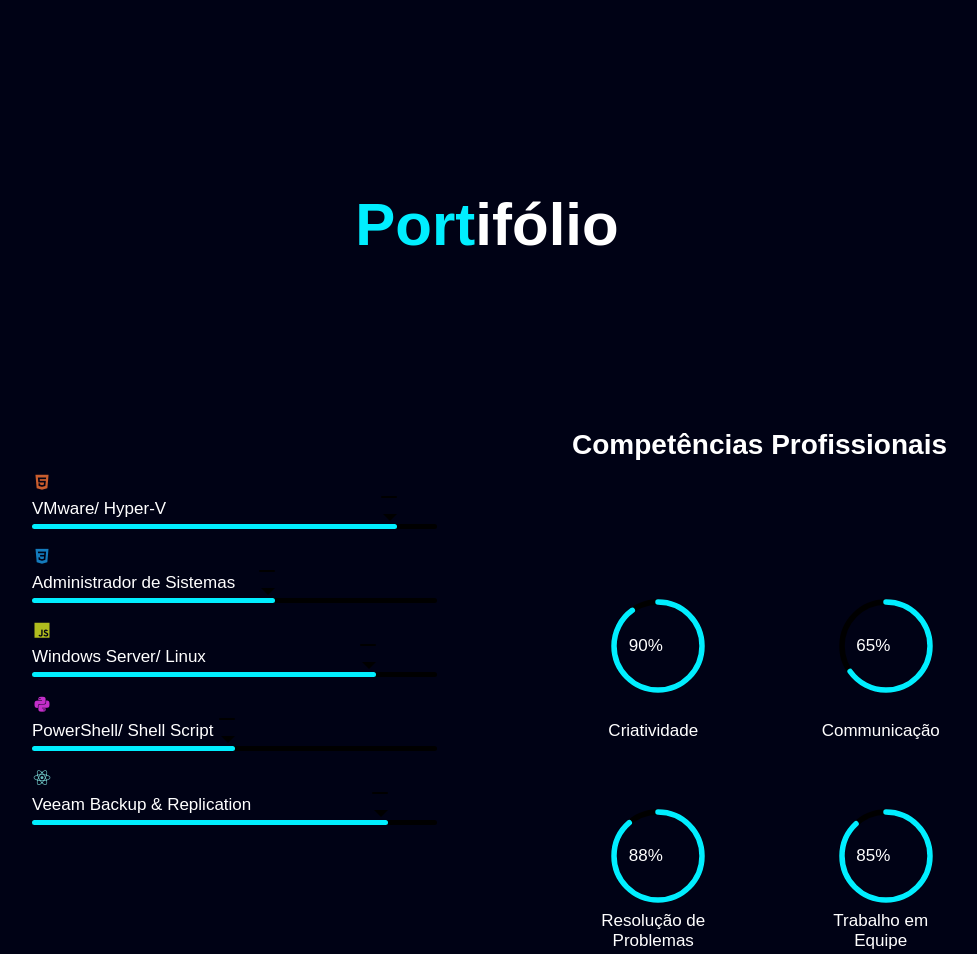
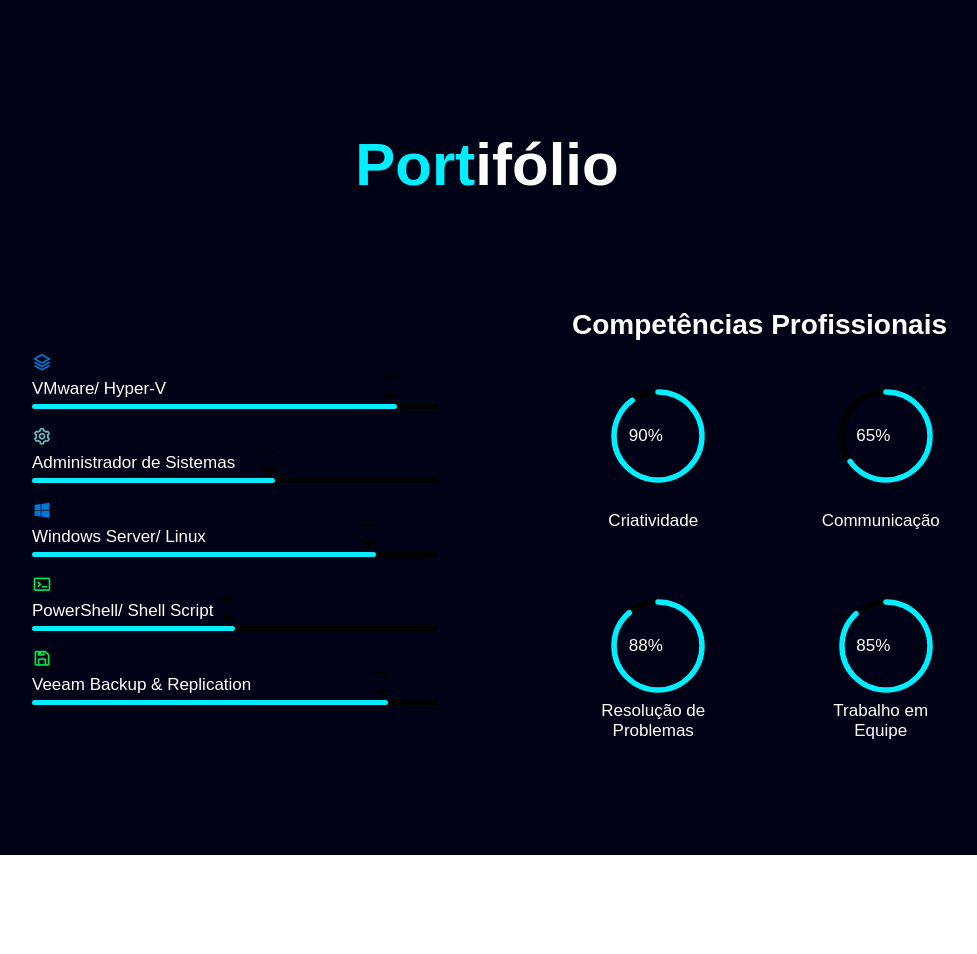
Before and after one commit to 0Henrique/portifolio_my, a plain HTML site: page index.html in a window 1280 px wide. Shown: the part 2360-3314 px from the top of the page, without its empty margins (153-1130 px from the left). After the commit the page ends 3215 px from the top, so only its background shows below. Drawn offline with nearby package versions, Linux system fonts and the light colour scheme.

Commit message:
Atualização do portfólio: novas imagens e ajustes

```diff
--- a/index.html
+++ b/index.html
@@ -97,31 +97,38 @@
             <div class="container1 technical">
                 <div class="Technical-bars">
                     <div class="bar">
-                        <i style="color:#c95d2e" class="bx bxl-html5"></i>
+                        <!-- Ícone genérico de virtualização -->
+                        <i class="bx bx-layer" style="color:#0078d7"></i>
+                        <!--<i style="color:#c95d2e" class="bx bxl-html5"></i>-->
                         <div class="info"><span>VMware/ Hyper-V</span></div>
                         <div class="progress-line html"><span></span></div>
                     </div>
 
                     <div class="bar">
-                        <i style="color:#147bbc" class="bx bxl-css3"></i>
+                        <i class="bx bx-cog" style="color:#69bcbc"></i>
+                        <!--<i style="color:#147bbc" class="bx bxl-css3"></i>-->
                         <div class="info"><span>Administrador de Sistemas</span></div>
                         <div class="progress-line css"><span></span></div>
                     </div>
 
                     <div class="bar">
-                        <i style="color:#b0bc1e" class="bx bxl-javascript"></i>
+                        <i class="bx bxl-windows" style="color:#0078d7"></i>
+                        <!--<i style="color:#b0bc1e" class="bx bxl-javascript"></i>-->
                         <div class="info"><span>Windows Server/ Linux</span></div>
                         <div class="progress-line javascript"><span></span></div>
                     </div>
 
                     <div class="bar">
-                        <i style="color:#c32ec9" class="bx bxl-python"></i>
+                        <!--<i style="color:#c32ec9" class="bx bxl-python"></i>-->
+                        <i class="bx bx-terminal" style="color:#00e550"></i>
+
                         <div class="info"><span>PowerShell/ Shell Script</span></div>
                         <div class="progress-line python"><span></span></div>
                     </div>
 
                     <div class="bar">
-                        <i style="color:#69bcbc" class="bx bxl-react"></i>
+                        <!--<i style="color:#69bcbc" class="bx bxl-react"></i>-->
+                        <i class="bx bx-save" style="color:#00e550;"></i>
                         <div class="info"><span>Veeam Backup & Replication</span></div>
                         <div class="progress-line react"><span></span></div>
                     </div>
--- a/sytle.css
+++ b/sytle.css
@@ -4,6 +4,11 @@
     box-sizing: border-box;
     font-family: 'poppins', sans-serif;
 }
+html, body {
+    width: 100%;
+    overflow-x: hidden; /* impede rolagem horizontal */
+}
+
 
 body {
     color: #ededed;
@@ -15,7 +20,6 @@ body {
     left: 0;
     width: 100%;
     padding: 20px 10px;
-    background: ;
     display: flex;
     justify-content: space-between;
     align-items: center;
@@ -202,7 +206,7 @@ body {
 .sec-skills h1 {
     text-align: center;
     font-size: 60px;
-    padding-bottom: 80px;
+    padding-bottom: 20px;
 }
 
 .sec-skills h1 span {
@@ -211,7 +215,6 @@ body {
 
 .container {
     padding: 90px;
-    background-color: ;
 }
 
 .container img {
@@ -555,7 +558,7 @@ body {
 /* Título bonito */
 .professional .heading1 {
     font-size: 28px;
-    margin-bottom: 30px;
+    margin-bottom: 0px;
     text-decoration: underline;
     text-underline-offset: 6px;
     text-decoration: none;
```
